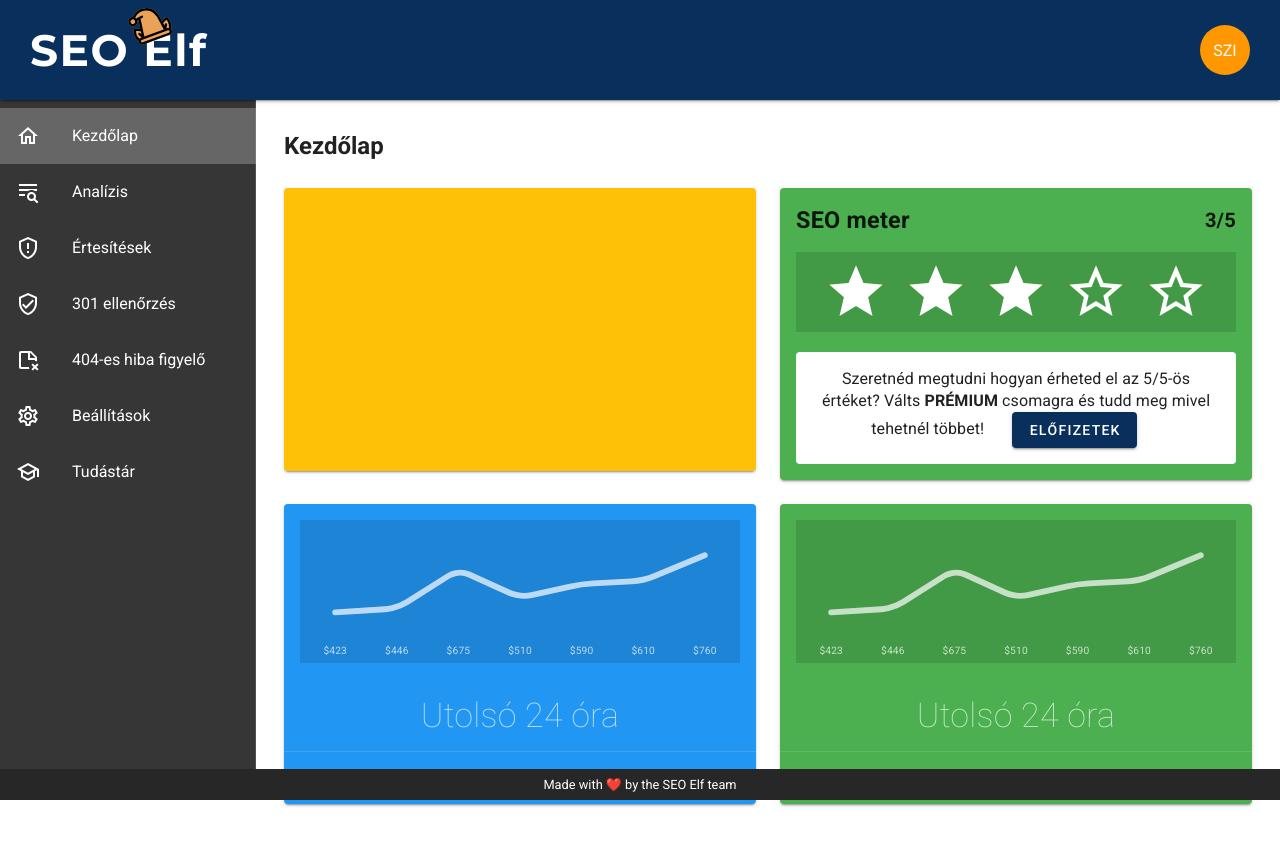
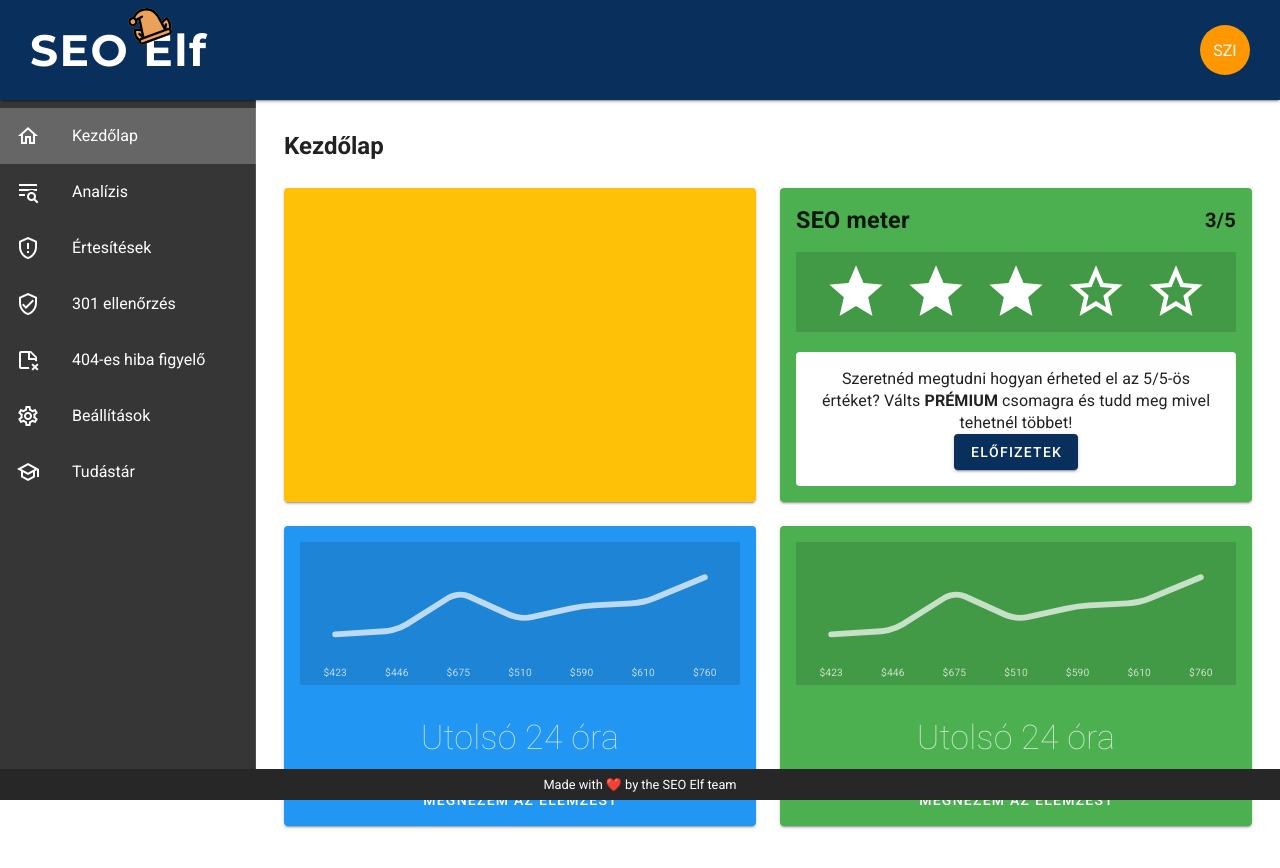
Before and after one commit to szegediistvan/sr-seo-app, a Vue app: page /#/ in a window 1280 px wide. Shown: the top 868 px of the page. Built offline with nearby package versions, Linux system fonts and the light colour scheme.

Commit message:
home page

```diff
--- a/src/components/home/SeoMeter.vue
+++ b/src/components/home/SeoMeter.vue
@@ -1,5 +1,5 @@
 <template>
-  <v-card color="green">
+  <v-card height="100%" color="green">
     <v-card-title class="d-flex justify-space-between">
       <h3>SEO meter</h3>
       <h4>3/5</h4>
@@ -18,7 +18,7 @@
         </v-sheet>
       </div>
       <v-alert class="mt-5 mb-0 text-center">
-        Szeretnéd megtudni hogyan érheted el az 5/5-ös értéket? Válts <strong>PRÉMIUM</strong> csomagra és tudd meg mivel tehetnél többet!
+        <div>Szeretnéd megtudni hogyan érheted el az 5/5-ös értéket? Válts <strong>PRÉMIUM</strong> csomagra és tudd meg mivel tehetnél többet!</div>
         <onboarding/>
       </v-alert>
     </v-card-text>
--- a/src/views/Home.vue
+++ b/src/views/Home.vue
@@ -1,9 +1,9 @@
 <template>
   <div class="home-page">
     <h2 class="page-title">Kezdőlap</h2>
-    <v-row>
+    <v-row class="align-stretch">
       <v-col md="6" cols="12">
-        <v-card color="amber">
+        <v-card height="100%" color="amber">
           <v-card-text>
             <v-dialog
               v-model="dialog"
```
